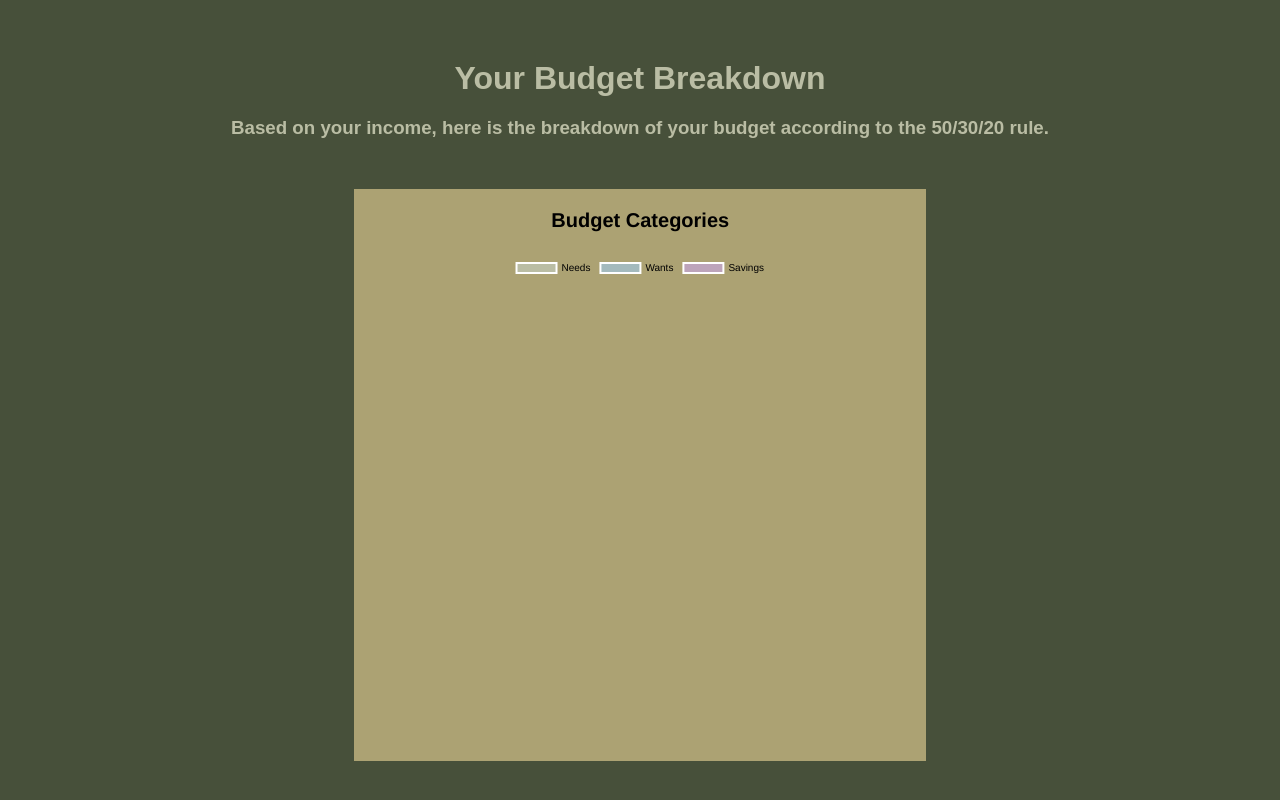
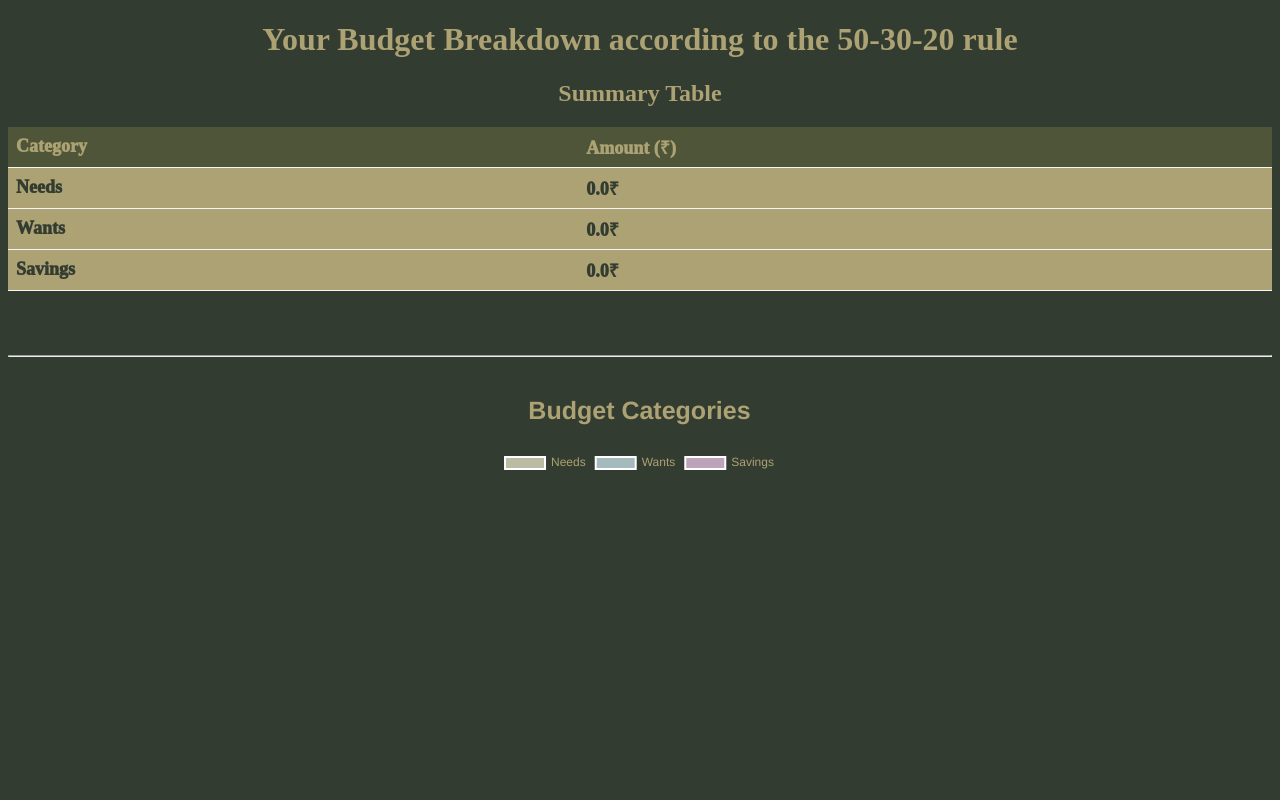
Before and after one commit to Aashitharaip/BUDGET-ANALYSIS, a Flask app: page /piechart in a window 1280 px wide. Run offline with Flask 3, Linux system fonts and the light colour scheme.

Commit message:
final changes made

```diff
--- a/app.py
+++ b/app.py
@@ -1,5 +1,7 @@
 from flask import Flask, session, redirect, url_for, flash, render_template, request, jsonify
 import database
+
+
 
 app = Flask(__name__)
 app.secret_key = 'ltkrj6iekrlkwhjrnfjsbdhnknfksmtij'
@@ -85,29 +87,34 @@ def submit():
 @app.route('/expenses', methods=['GET', 'POST'])
 def expenses():
     if request.method == 'POST':
-        income = float(request.form.get('income', 0))
-        housing = float(request.form.get('housing', 0))
-        utilities = float(request.form.get('utilities', 0))
-        groceries = float(request.form.get('groceries', 0))
-        transportation = float(request.form.get('transportation', 0))
-        childcare = float(request.form.get('childcare', 0))
-        healthcare = float(request.form.get('healthcare', 0))
-        student = float(request.form.get('student', 0))
-        debt = float(request.form.get('debt', 0))
-        entertainment = float(request.form.get('entertainment', 0))
-        dining = float(request.form.get('dining', 0))
-        hobbies = float(request.form.get('hobbies', 0))
-        splurges = float(request.form.get('splurges', 0))
-        emergency_fund = float(request.form.get('Emergency_Fund', 0))
-        retirement = float(request.form.get('retirement', 0))
-        vacation = float(request.form.get('vacation', 0))
+        # Retrieve income and expense data from the form, default to 0 if empty
+        income = float(request.form['income'])
+        needs = sum(float(request.form.get(key, 0) or 0) for key in [
+            'housing', 'utilities', 'groceries', 'transportation', 'childcare', 'healthcare', 'student', 'debt'
+        ])
+        wants = sum(float(request.form.get(key, 0) or 0) for key in [
+            'entertainment', 'dining', 'hobbies', 'splurges'
+        ])
+        savings = sum(float(request.form.get(key, 0) or 0) for key in [
+            'emergency_fund', 'retirement', 'vacation'
+        ])
 
-        total_needs = housing + utilities + groceries + transportation + childcare + healthcare + student + debt
-        total_wants = entertainment + dining + hobbies + splurges
-        total_savings = emergency_fund + retirement + vacation
+        total_expenses = needs + wants + savings
 
-        return redirect(url_for('piechart', needs=total_needs, wants=total_wants, savings=total_savings))
-    return render_template('expenses.html')
+        # Debugging: Print out the calculated values
+        print(f"Income: {income}, Needs: {needs}, Wants: {wants}, Savings: {savings}, Total: {total_expenses}")
+
+        if total_expenses > income:
+            flash('Your total expenses exceed your income!', 'error')
+            return redirect(url_for('expenses'))  # Redirect back to expenses page
+
+        # Redirect to piechart with URL parameters
+        return redirect(url_for('piechart', needs=needs, wants=wants, savings=savings))
+
+    else:
+        # Handle the initial GET request
+        return render_template('expenses.html')
+
 
 @app.route('/piechart', methods=['GET'])
 def piechart():
@@ -117,5 +124,20 @@ def piechart():
 
     return render_template('piechart.html', needs=needs, wants=wants, savings=savings)
 
+@app.route('/report', methods=['GET'])
+def report():
+    # Retrieve budget details from session or database
+    budget = session.get('budget', None)
+    if budget:
+        needs = budget['needs']
+        wants = budget['wants']
+        savings = budget['savings']
+        # Render the report template with budget details
+        return render_template('report.html', needs=needs, wants=wants, savings=savings)
+    else:
+        flash('Budget details not found.', 'danger')
+        return redirect(url_for('expenses'))
+
+
 if __name__ == '__main__':
     app.run(debug=True)
--- a/templates/info.html
+++ b/templates/info.html
@@ -51,6 +51,7 @@
                 <button class="btn" data-question="question4" data-answer="Medical expenses">Medical expenses</button>
                 <button class="btn" data-question="question4" data-answer="Taxes or other fees">Taxes or other fees</button>
                 <button class="btn" data-question="question4" data-answer="Vet visits">Vet visits</button>
+                <button class="btn" data-question="question4" data-answer="None of the above">None of the above</button>
                 <div class="navigation">
                     <button class="btn2 btn-primary" onclick="previousQuestion(4)">Back</button>
                     <button class="btn2 btn-primary" onclick="nextQuestion(4)">Next</button>
@@ -64,6 +65,7 @@
                 <button class="btn" data-question="question5" data-answer="Auto Loans">Auto Loans</button>
                 <button class="btn" data-question="question5" data-answer="Personal Loans">Personal Loans</button>
                 <button class="btn" data-question="question5" data-answer="Medical Debt">Medical Debt</button>
+                <button class="btn" data-question="question5" data-answer="None of the above">None of the above</button>
                 <div class="navigation">
                     <button class="btn2 btn-primary" onclick="previousQuestion(5)">Back</button>
                     <button class="btn2 btn-primary" onclick="submitSurvey()">Submit</button>
--- a/templates/piechart.html
+++ b/templates/piechart.html
@@ -2,19 +2,87 @@
 <html lang="en">
 <head>
     <meta charset="UTF-8">
-    <meta name="viewport" content="width=device-width, initial-scale=1.0">
-    <title>Pie Chart</title>
-    <link rel="stylesheet" href="/static/style4.css">
-    <script src="https://cdn.jsdelivr.net/npm/chart.js"></script>
+    <title>Budget Report</title>
+    <style>
+        /* Add your styles for the PDF here */
+        body {
+            background-color: #333c30; /* Background color of the entire page */
+        }
+        table {
+            width: 100%;
+            border-collapse: collapse;
+            margin-bottom: 20px;
+            background-color:#aca273 ;
+        }
+        th {
+            padding: 8px;
+            text-align: left;
+            border-bottom: 1px solid whitesmoke;
+            color:#aca273;
+            font-weight: 1000;
+            font-size: large;
+        }
+        td{
+            padding: 8px;
+            text-align: left;
+            border-bottom: 1px solid whitesmoke;
+            color:#333c30;
+            font-weight: 1000;
+            font-size:large;
+
+        }
+        th {
+            background-color:#4f5539;
+        }
+        .chart-container {
+            margin:0 auto;
+            margin-top: 20px;
+            width:30%;
+
+
+
+
+        }
+        h1,h2{
+            color:#aca273;
+            text-align:center;
+        }
+        hr{
+            color:#aca273;
+        }
+    </style>
 </head>
 <body>
-    <div id="main">
-        <h1>Your Budget Breakdown</h1>
-        <h3>Based on your income, here is the breakdown of your budget according to the 50/30/20 rule.</h3>
-        <div id="chart-container">
-            <canvas id="budgetPieChart"></canvas>
-        </div>
+    <h1>Your Budget Breakdown according to the 50-30-20 rule</h1>
+
+    <h2>Summary Table</h2>
+    <table>
+        <tr>
+            <th>Category</th>
+            <th>Amount (₹)</th>
+        </tr>
+        <tr>
+            <td>Needs</td>
+            <td>{{ needs }}₹</td>
+        </tr>
+        <tr>
+            <td>Wants</td>
+            <td>{{ wants }}₹</td>
+        </tr>
+        <tr>
+            <td>Savings</td>
+            <td>{{ savings }}₹</td>
+        </tr>
+        <!-- Add more rows as needed -->
+    </table>
+    <br><br><hr>
+
+    <div class="chart-container">
+
+        <canvas id="budgetPieChart"></canvas>
     </div>
+
+    <script src="https://cdn.jsdelivr.net/npm/chart.js"></script>
     <script>
         document.addEventListener('DOMContentLoaded', function() {
             var needs = JSON.parse('{{ needs|tojson|safe }}');
@@ -36,13 +104,10 @@
                     plugins: {
                         legend: {
                             labels: {
-                                color: '#000000',// legend label color
-                                font:{
-                                    size:10,
-                                    weight:500
+                                color: '#aca273', // legend label color
+                                font: {
+                                    size: 12 // Adjust font size as needed
                                 }
-
-
                             }
                         },
                         tooltip: {
@@ -52,7 +117,7 @@
                                     if (label) {
                                         label += ': ';
                                     }
-                                    label += Math.round(context.raw) + '₹';
+                                    label += Math.round(context.raw) + '₹'; // Displaying as ₹, adjust as necessary
                                     return label;
                                 }
                             }
@@ -61,9 +126,9 @@
                             display: true,
                             text: 'Budget Categories',
                             font: {
-                                size: 20
+                                size: 25 // Adjust title font size as needed
                             },
-                            color: '#000000',
+                            color: '#aca273',
                             padding: 20
                         }
                     },
```
Also changed, not shown: static/style3.css (+23 -0 lines), templates/expenses.html (+18 -32 lines), templates/report.html (added, +62 -0 lines), survey.db.
